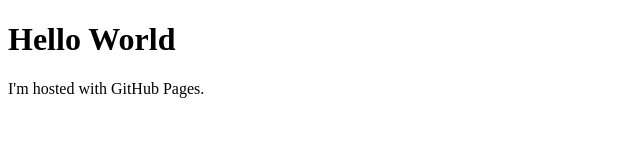
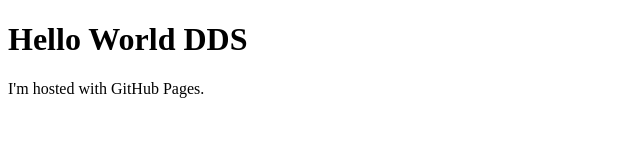
Before and after one commit to dasilvadds/dasilvadds.github.io, a plain HTML site: page index.html in a window 1280 px wide. Shown: the whole page, without its empty margins (0-640 px from the left). Drawn offline with Linux system fonts and the light colour scheme.

Commit message:
word change test

```diff
--- a/index.html
+++ b/index.html
@@ -1,7 +1,7 @@
 <!DOCTYPE html>
 <html>
 <body>
-<h1>Hello World</h1>
+<h1>Hello World DDS</h1>
 <p>I'm hosted with GitHub Pages.</p>
 </body>
 </html>
```
